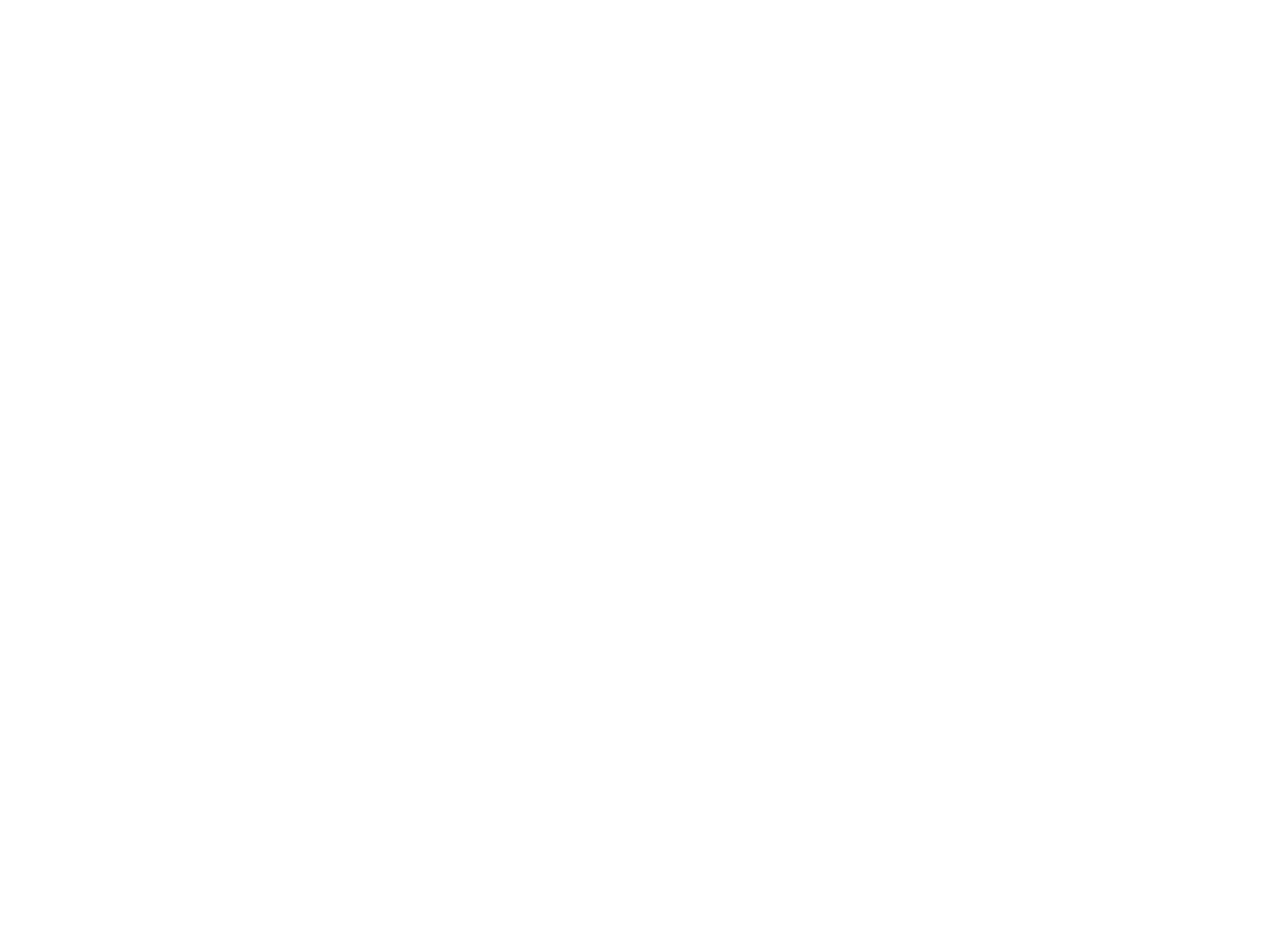
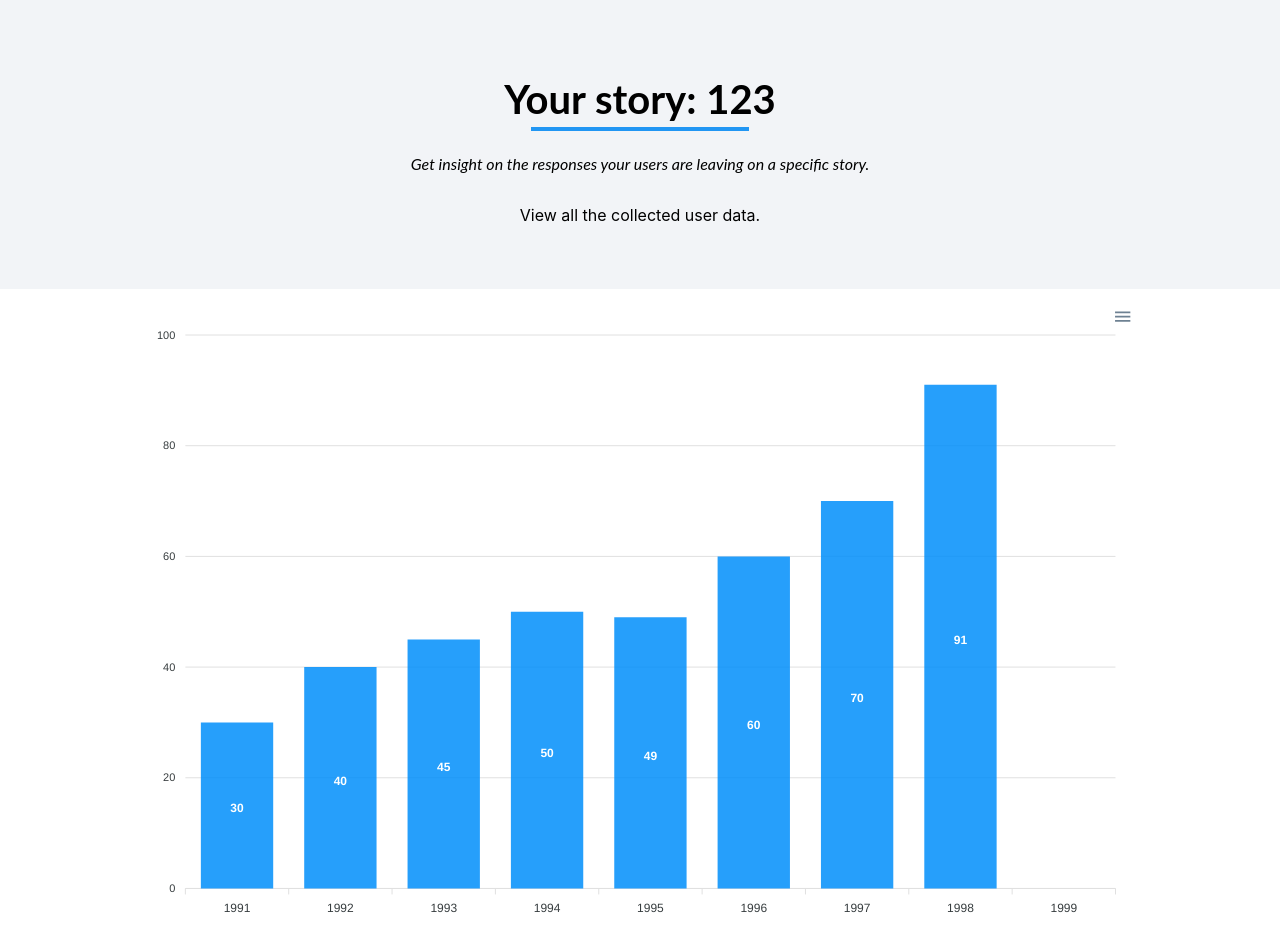
Before and after one commit to cxiang07/alida-hackathon, a React (Create React App) app: page /stories/1 in a window 1280 px wide. Before the commit the page ends 800 px from the top, so only its background shows below. Built offline with nearby package versions, Linux system fonts and the light colour scheme.

Commit message:
michael: dummy chart with clickable links in list

```diff
--- a/package.json
+++ b/package.json
@@ -8,11 +8,13 @@
     "@testing-library/jest-dom": "^5.11.4",
     "@testing-library/react": "^11.1.0",
     "@testing-library/user-event": "^12.1.10",
+    "apexcharts": "^3.24.0",
     "axios": "^0.21.1",
     "instagram-private-api": "^1.43.3",
     "koa": "^2.13.1",
     "koa-router": "^10.0.0",
     "react": "^17.0.1",
+    "react-apexcharts": "^1.3.7",
     "react-dom": "^17.0.1",
     "react-redux": "^7.2.2",
     "react-router-dom": "^5.2.0",
--- a/src/App.js
+++ b/src/App.js
@@ -2,19 +2,19 @@
 import Login from "../src/components/Login";
 import { StoryListPage } from "./pages/storyListComponent";
 import ReduxTest from "./ReduxTest";
+import SelectedStory from '../src/components/SelectedStory';
 
 function App() {
   return (
     <div className="App">
       <Router>
         <Switch>
-          <Route path="/redux" exact component={ReduxTest} />
-          <Route path="/" exact component={Login} />
-          <Route path="/login" exact component={Login} />
-          <Route path="/stories" exact component={StoryListPage} />
+          <Route path='/redux' exact component={ReduxTest} />
+          <Route path='/' exact component={Login} />
+          <Route path='/login' exact component={Login} />
+          <Route path='/stories' exact component={StoryListPage} />
+          <Route path='/stories/:id' exact component={SelectedStory} />
           {/* TODO: Add Routes
-          <Route path='/stories' exact component={} />
-          <Route path='/stories/:id' exact component={} />
           <Route path='/upload' exact component={} /> */}
         </Switch>
       </Router>
--- /dev/null
+++ b/src/components/SelectedStory/index.jsx
@@ -0,0 +1,63 @@
+import React, { useState } from 'react';
+import { withStyles, makeStyles } from "@material-ui/core/styles";
+import { PageHeading } from "../PageHeading";
+
+import Container from "@material-ui/core/Container";
+import Chart from "react-apexcharts";
+
+const heading = `Your story: ${123}` ;
+const subheading = (
+  <div>
+    <p>Get insight on the responses your users are leaving on a specific story.</p>
+  </div>
+);
+const body = (
+  <div>
+    <p>View all the collected user data.</p>
+  </div>
+);
+
+const pageHeadingData = { heading, subheading, body };
+
+const useStyles = makeStyles({
+    chart: {
+        display: 'flex',
+        justifyContent: 'center',
+    },
+});
+
+export default function SelectedStory() {
+    const classes = useStyles();
+    const options = {
+        chart: {
+              id: "basic-bar"
+        },
+        xaxis: {
+            categories: [1991, 1992, 1993, 1994, 1995, 1996, 1997, 1998, 1999]
+        }
+    };
+    const series = [
+        {
+            name: "series-1",
+            data: [30, 40, 45, 50, 49, 60, 70, 91]
+        }
+    ];
+
+    return (
+        <div>
+            <div>
+                <PageHeading data={pageHeadingData} />
+            </div>
+            <Container>
+                <Chart
+                    className={classes.chart}
+                    options={options}
+                    series={series}
+                    type="bar"
+                    width="1000"
+                />
+            </Container>
+        </div>
+
+    );
+}
--- a/src/index.js
+++ b/src/index.js
@@ -4,8 +4,9 @@
 import { Provider } from "react-redux";
 import { createStore, applyMiddleware, compose } from "redux";
 import thunk from "redux-thunk";
-import App from "./App";
 import reducers from "./redux";
+import App from './App';
+
 
 const composeEnhancers = window.__REDUX_DEVTOOLS_EXTENSION_COMPOSE__ || compose;
 const store = createStore(reducers, composeEnhancers(applyMiddleware(thunk)));
--- a/src/pages/storyListComponent.js
+++ b/src/pages/storyListComponent.js
@@ -1,5 +1,6 @@
 import React from "react";
 import { withStyles, makeStyles } from "@material-ui/core/styles";
+import { Link, MenuItem } from "@material-ui/core";
 import Table from "@material-ui/core/Table";
 import TableBody from "@material-ui/core/TableBody";
 import TableCell from "@material-ui/core/TableCell";
@@ -12,7 +13,7 @@
 import { PageHeading } from "../components/PageHeading";
 import { useSelector, useDispatch } from "react-redux";
 
-const heading = "Your story";
+const heading = "Your stories";
 const subheading = (
   <div>
     <p>Check all your active stories on Instagram here.</p>
@@ -20,7 +21,7 @@
 );
 const body = (
   <div>
-    <p>You can click on a Story to see the statics of your story feed.</p>
+    <p>You can click on a Story to see the statistics of your story feed.</p>
   </div>
 );
 
@@ -115,13 +116,16 @@
               {stories.map((story) => (
                 <StyledTableRow key={story.id}>
                   <StyledTableCell component="th" scope="row" align="center">
-                    {story.id}
+                    <Link href={`/stories/${story.id}`} style={{ textDecoration: 'none', color: '#000000DE' }}>
+                      {story.id}
+                    </Link>
                   </StyledTableCell>
                   <StyledTableCell align="center">
                     {toDateTime(story.taken_at)}
                   </StyledTableCell>
                   <StyledTableCell align="center">
                     {toDateTime(story.expiring_at)}
+
                   </StyledTableCell>
                   <StyledTableCell align="center">
                     {story.viewer_count}
```
Also changed, not shown: src/components/StoryListComponent/StoryLink.jsx (added, +35 -0 lines), 1 other file (tests, documents, lock files or other folders).
